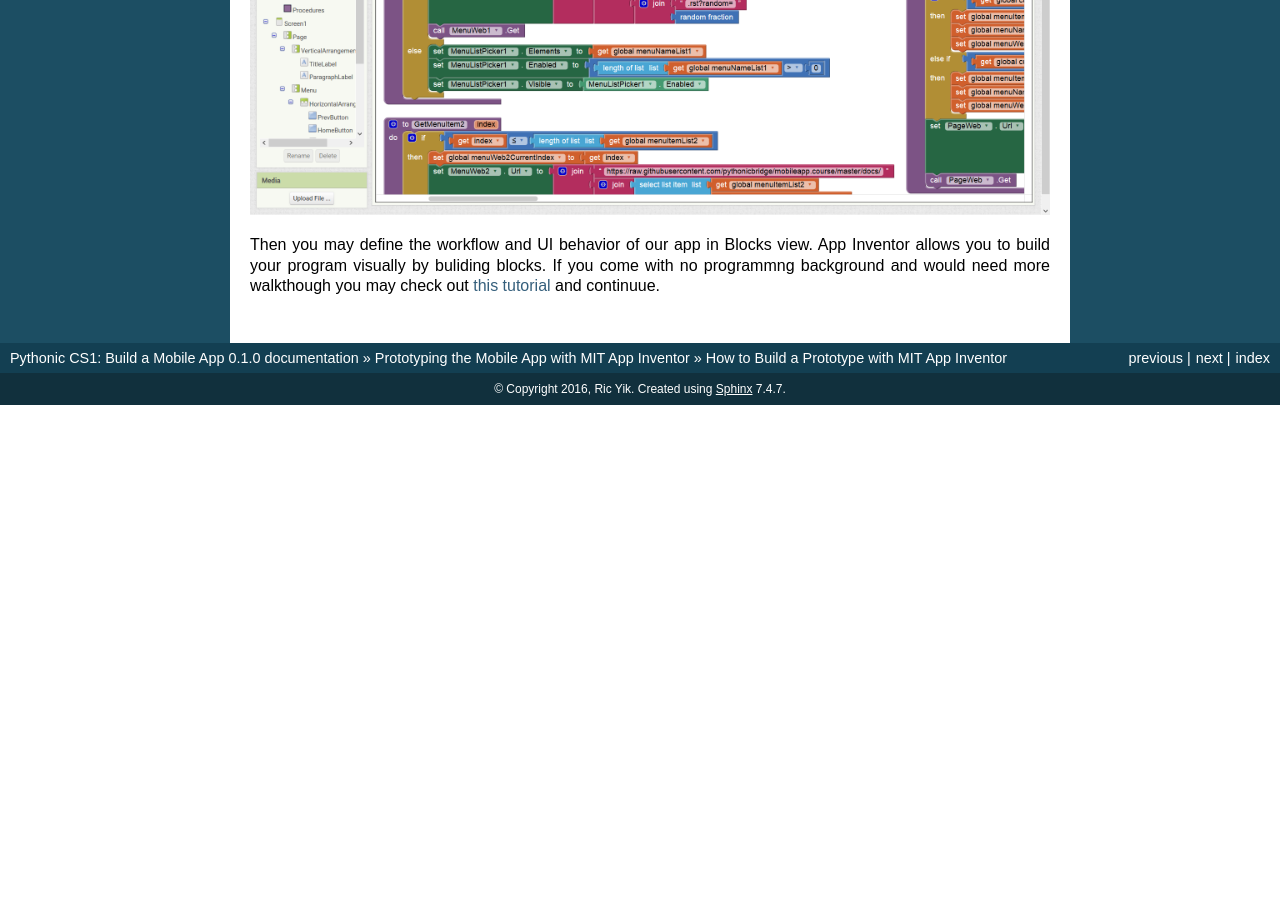
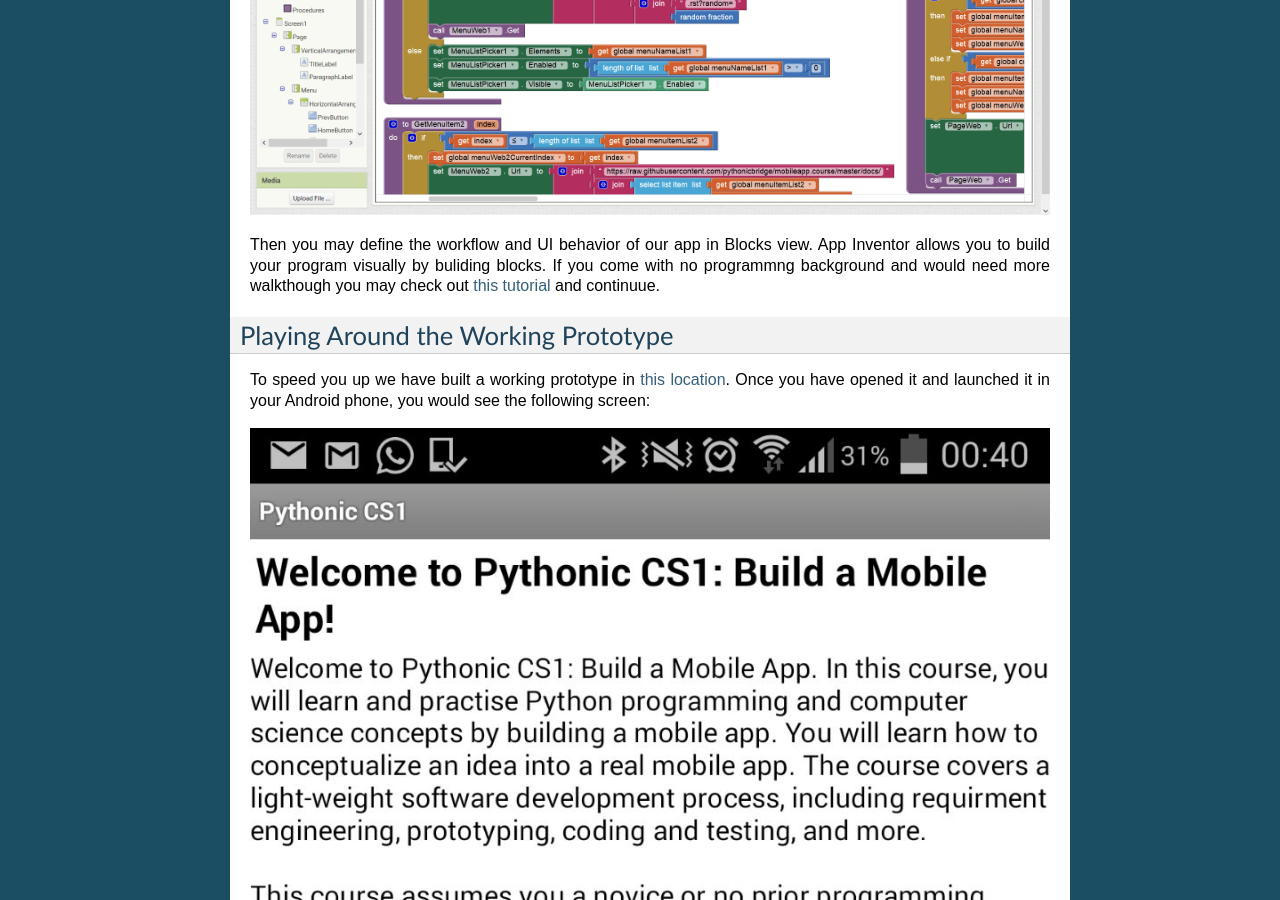
Before and after one commit to Aashritha27/mobileapp.course, a Sphinx documentation site: the page built from docs/how-to-build-a-prototype-with-mit-app-inventor.rst, in a window 1280 px wide and 900 px high, scrolled down 1370 px. Built offline with Sphinx 7.4.7, drawn with Linux system fonts in a browser that asks for light colours; before the commit the page ends 1775 px from its top, so only the background shows below that; some of the changed text lies outside the part shown.

Commit message:
Playaround 00

```diff
--- a/docs/how-to-build-a-prototype-with-mit-app-inventor.rst
+++ b/docs/how-to-build-a-prototype-with-mit-app-inventor.rst
@@ -28,3 +28,12 @@
 .. image:: app-inventor-blocks-view.png
 
 Then you may define the workflow and UI behavior of our app in Blocks view. App Inventor allows you to build your program visually by buliding blocks. If you come with no programmng background and would need more walkthough you may check out `this tutorial <http://appinventor.mit.edu/explore/get-started.html>`_ and continuue.
+
+Playing Around the Working Prototype
+~~~~~~~~~~~~~~~~~~~~~~~~~~~~~~~~~~~~
+
+To speed you up we have built a working prototype in `this location <http://ai2.appinventor.mit.edu/?galleryId=5590318435794944>`_. Once you have opened it and launched it in your Android phone, you would see the following screen:
+
+.. image:: prototype-00-index.jpg
+
+This screen is generated by parsing and extracting infromation from the course `source file hosted in GitHub <https://raw.githubusercontent.com/pythonicbridge/mobileapp.course/master/docs/index.rst>`_.
```
